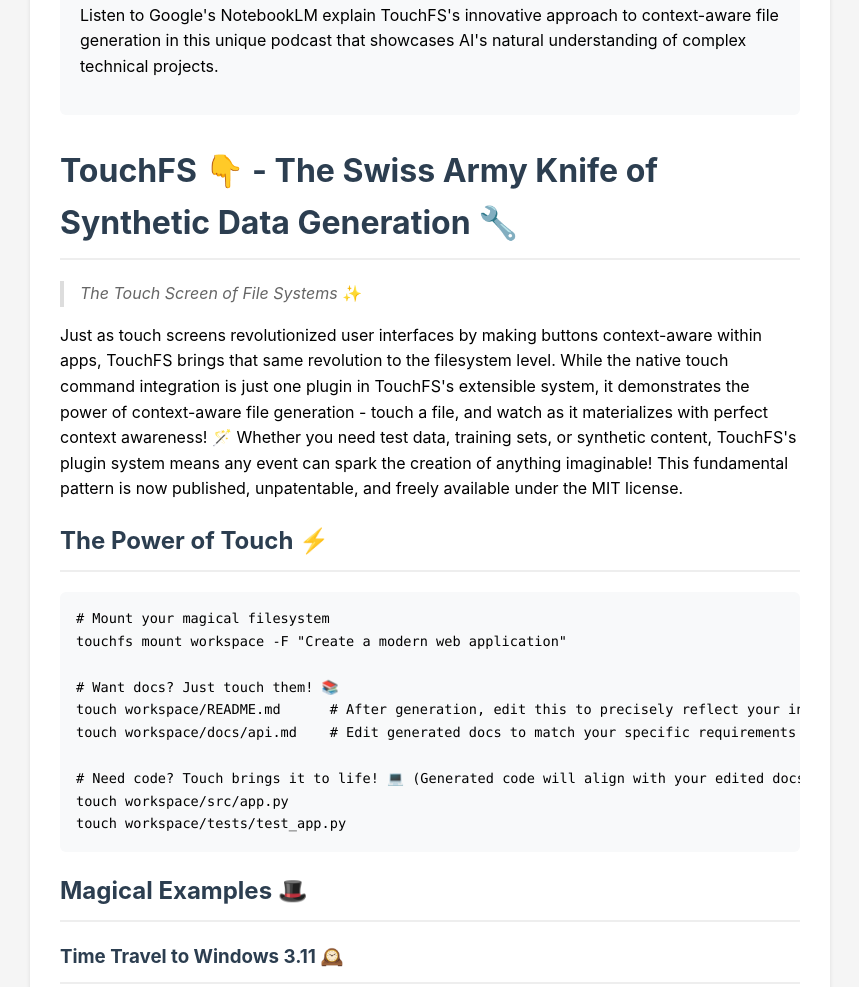
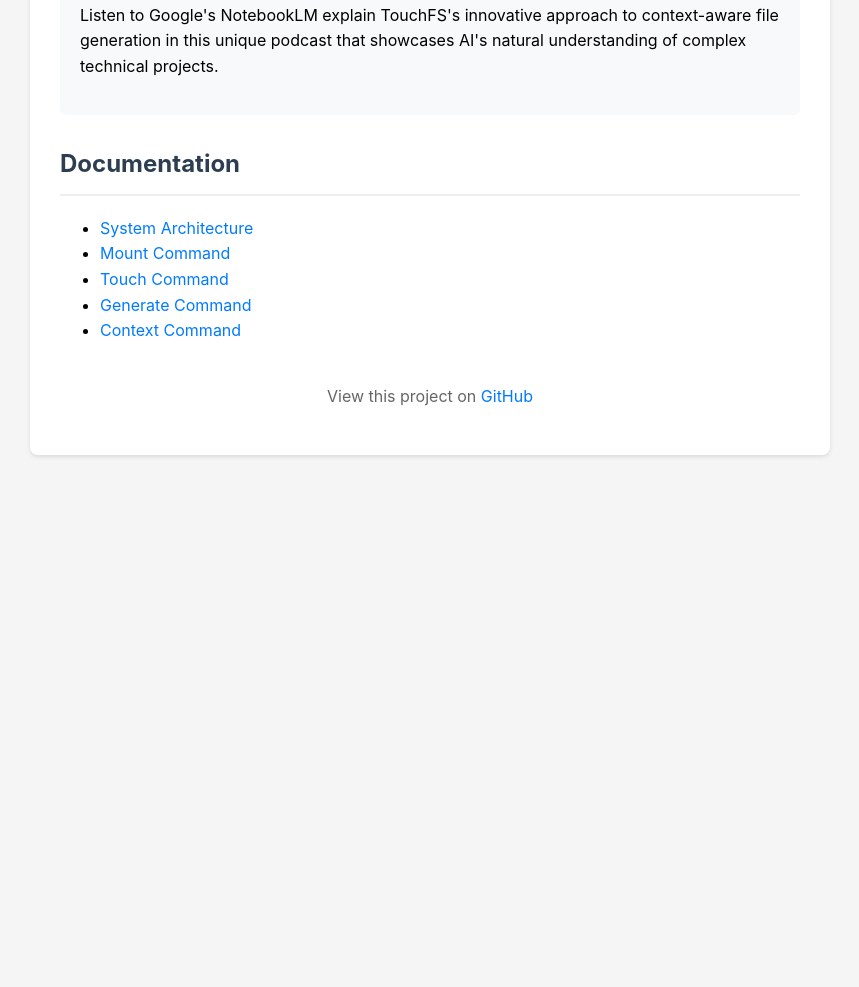
Before and after one commit to kristerhedfors/touchfs, a website: page docs/index.html in a window 1280 px wide. Shown: the part 473-1460 px from the top of the page, without its empty margins (210-1069 px from the left). After the commit the page ends 948 px from the top, so only its background shows below. Drawn offline with nearby package versions, Linux system fonts and the light colour scheme.

Commit message:
feat: update GitHub Pages workflow to convert README.md to HTML and inject into index.html

```diff
--- a/docs/index.html
+++ b/docs/index.html
@@ -101,18 +101,9 @@
             <p>Listen to Google's NotebookLM explain TouchFS's innovative approach to context-aware file generation in this unique podcast that showcases AI's natural understanding of complex technical projects.</p>
         </div>
 
-        <div id="content" class="markdown-body"></div>
-        <script>
-            fetch('https://raw.githubusercontent.com/kristerhedfors/touchfs/main/README.md')
-                .then(response => response.text())
-                .then(text => {
-                    document.getElementById('content').innerHTML = marked.parse(text);
-                })
-                .catch(error => {
-                    console.error('Error loading README:', error);
-                    document.getElementById('content').innerHTML = '<p>Error loading content. Please try again later.</p>';
-                });
-        </script>
+        <div id="content" class="markdown-body">
+            <!-- README content will be inserted here by the GitHub Pages workflow -->
+        </div>
 
         <div class="docs-section">
             <h2>Documentation</h2>
```
Also changed, not shown: .github/workflows/pages.yml.
